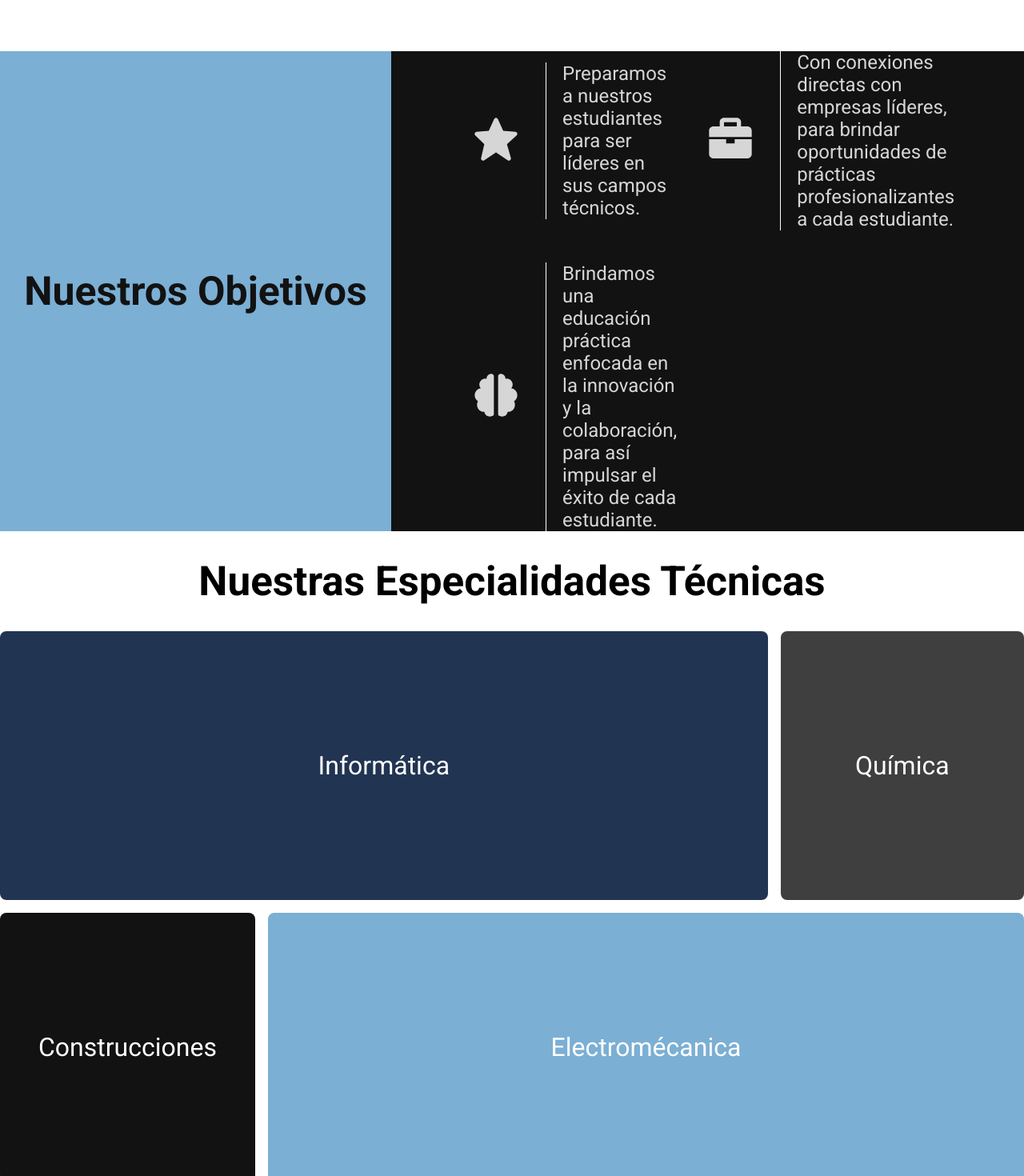
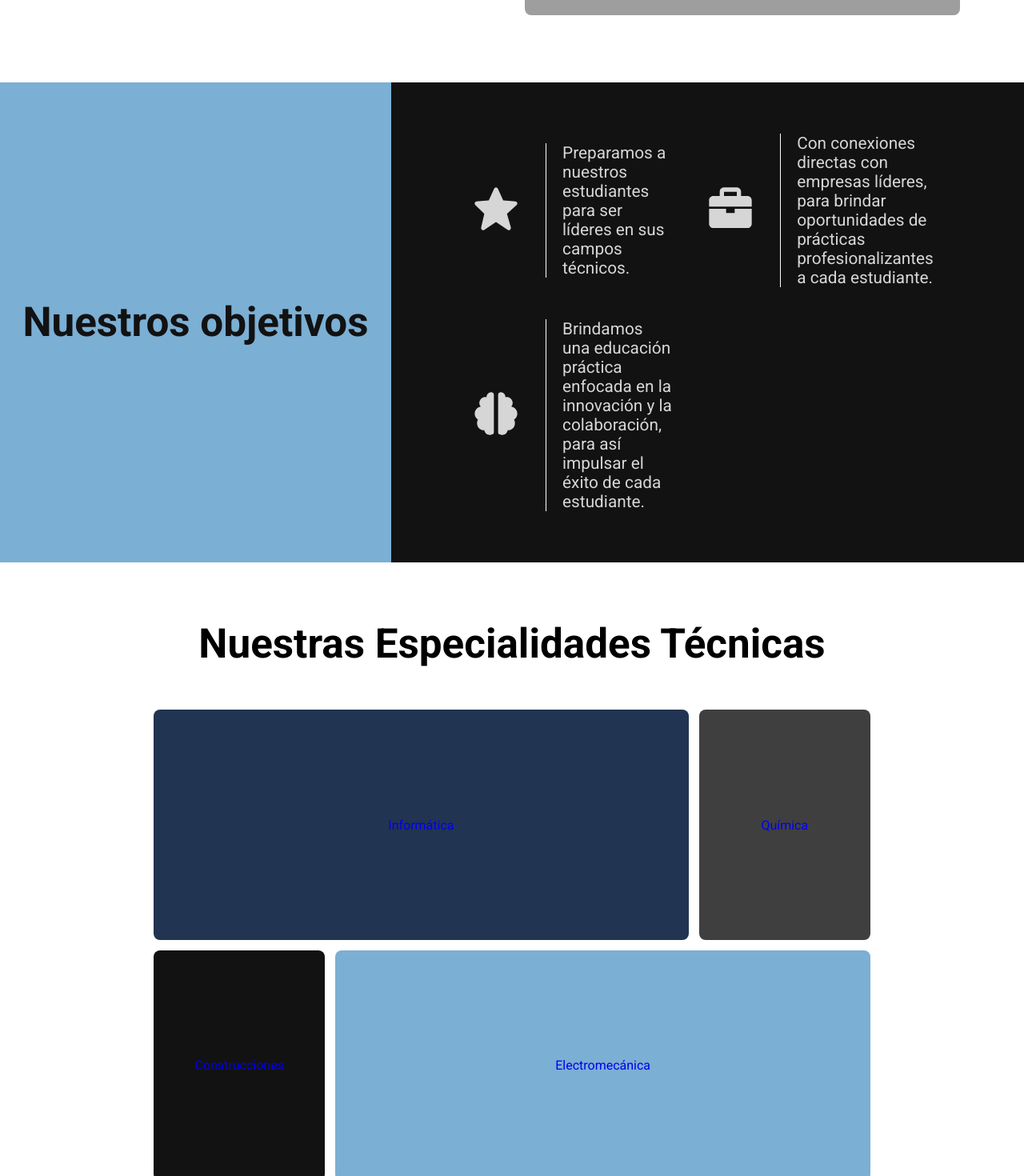
Before and after one commit to ProyectoEscuela2/EESTN2, a React (Vite) app: page / in a window 1280 px wide. Shown: the part 1330-2800 px from the top of the page at 80% size. Built offline with nearby package versions, Linux system fonts and the light colour scheme; grey boxes are pictures that could not be loaded; a web font is replaced by a local one.

Commit message:
Modificaciones en el Home para hacerlo adaptativo y utilizando componentes, agregado React Router en el home, el año del titulo se calcula

```diff
--- /dev/null
+++ b/src/assets/static/home/home.js
@@ -0,0 +1,15 @@
+export const HOME_DATA = [
+
+    {
+        "id":0,
+        "texto":"Preparamos a nuestros estudiantes para ser líderes en sus campos técnicos.",
+
+    },{
+        "id":1,
+        "texto":"Con conexiones directas con empresas líderes, para brindar oportunidades de prácticas profesionalizantes a cada estudiante.",
+    },{
+        "id":2,
+        "texto":"Brindamos una educación práctica enfocada en la innovación y la colaboración, para así impulsar el éxito de cada estudiante.",
+    }
+
+]
--- a/src/components/carruseles/carrusel.css
+++ b/src/components/carruseles/carrusel.css
@@ -3,7 +3,7 @@
     display: flex;
     flex-wrap: nowrap;
     width: 100%;
-    height: 35vw;
+    height: fit-content;
 }
 
 .grupos{
--- a/src/components/footer/footer.css
+++ b/src/components/footer/footer.css
@@ -33,3 +33,6 @@
     text-align: center;
     font-size: 1vw
 }
+h6{
+    font-size: 1.3vw;
+}
--- a/src/components/iconList/lista.jsx
+++ b/src/components/iconList/lista.jsx
@@ -2,8 +2,11 @@ import { useState } from "react"
 import { BiSolidFactory } from "react-icons/bi";
 import { EMP_DATA } from "../../assets/static/especialidades/empresas";
 import './lsita.css'
+import { BiSolidBriefcase, BiSolidStar } from "react-icons/bi";
+import { BiSolidBrain } from "react-icons/bi";
+import { BiSolidGraduation } from "react-icons/bi";
 
-export default function ListaPasantias({ children }){
+export function ListaPasantias({ children }){
 
     const [max, setMax] = useState(4)
     const [back, setBack] = useState(children.length)
@@ -14,7 +17,6 @@ export default function ListaPasantias({ children }){
         setMax(back)
         setBack(max)
         setActive(!isActive)
-
     }
 
     return<>
@@ -33,3 +35,26 @@ export default function ListaPasantias({ children }){
     </>
 
 }
+
+export function Lista({data}){
+
+    const [icons,setIcons] = useState([<BiSolidStar size="4rem" />, <BiSolidBriefcase size="4rem" />, <BiSolidBrain size="4rem" />])
+
+    return<>
+        <div className="cont-list">
+            <ul className="list-ul">
+
+
+                {data.map( (dat, index) =>(
+                    <>
+
+                    <li className="list-li" key={index}><div className="list-img-cont">{icons[index]}</div><div className="list-li-text">{dat.texto}</div></li>
+
+                    </>
+                ))}
+            </ul>
+        </div>
+
+    </>
+
+}
--- a/src/components/iconList/lsita.css
+++ b/src/components/iconList/lsita.css
@@ -7,7 +7,7 @@
     border-radius: 50%;
 }
 .list-li-text{
-    font-size: 1.5rem;
+    font-size: 1.3rem;
     border-left: 1px solid white;
     padding-left: 20px;
 }
@@ -37,6 +37,7 @@
 .list-ul{
     display: flex;
     flex-wrap: wrap;
+    align-items: center;
 }
 
 .cont-list{
--- a/src/pages/especialidades.jsx
+++ b/src/pages/especialidades.jsx
@@ -9,7 +9,7 @@ import { QUI_DATA } from "../assets/static/especialidades/quimica";
 import { INFO_DATA } from "../assets/static/especialidades/informatica";
 import { ELECTRO_DATA } from "../assets/static/especialidades/electromecanica";
 import { Seccion, BotonSeccion } from "../components/seccion/seccion";
-import Lista from "../components/iconList/lista";
+import { ListaPasantias } from "../components/iconList/lista";
 import { CarruselTriple } from "../components/carruseles/carrusel";
 import { IMAGENES } from "../assets/static/Galerias/imagenes";
 
@@ -76,7 +76,7 @@ export default function Especialidades(){
                 </div>
                 </div>
 
-                <Seccion invertida titulo="Pasantías"><Lista>{dataActive.practicasInfo}</Lista></Seccion>
+                <Seccion invertida titulo="Pasantías"><ListaPasantias >{dataActive.practicasInfo}</ListaPasantias ></Seccion>
 
 
             </article>
--- a/src/pages/galeria/index.jsx
+++ b/src/pages/galeria/index.jsx
@@ -11,7 +11,7 @@ export default function Galeria() {
 	const modificarVerMas = () => setVerMas(!isVerMas);
 
 	return <div className={`Galeria`}>
-		<h2>Galeria!</h2>
+		<h2>Galería</h2>
 		{/* Carousel */}
 		<div className="Galeria__Carousel">
 			<CarruselTriple tamañoGrupos="3" imagenesList={IMAGENES} />
--- a/src/pages/home.jsx
+++ b/src/pages/home.jsx
@@ -1,25 +1,29 @@
 import '../styles/App.css'
 import { Seccion } from "../components/seccion/seccion";
-import { BiSolidBriefcase, BiSolidStar } from "react-icons/bi";
-import { BiSolidBrain } from "react-icons/bi";
-import { BiSolidGraduation } from "react-icons/bi";
-
 import {CarruselTriple} from "../components/carruseles/carrusel";
-
-
 import '../components/iconList/lista'
+import { Lista } from '../components/iconList/lista';
+import { HOME_DATA } from '../assets/static/home/home';
+import { useEffect, useState } from 'react';
+import { IMAGENES } from "../assets/static/Galerias/imagenes";
+import { Link } from 'react-router-dom';
 
 export default function Home(){
+
+    const fecha = new Date()
+    const year = fecha.getFullYear()
+    const nacEscuela = 1924
+    const [escuela, setEscuela] = useState(year - nacEscuela)
 
     return<>
 
         <div className="contInicio">
             <div className="gradient"></div>
                 <div className= "textInicio">
-                    <p className="animation1">¡Bienvenido!</p>
-                    <h1 className="animation1">EEST Nº 2</h1>
-                    <p className="animation2">Gral. Ing. Manuel N. Savio, San Nicolas</p>
-                    <h2 className="animation3"> ¡Celebrando los <b>100</b> años de nuestra institución!</h2>
+                    <p className="animation2">¡Bienvenido!</p>
+                    <h1 className="animation2">EEST Nº 2</h1>
+                    <p className="animation2">Gral. Ing. Manuel N. Savio, San Nicolás</p>
+                    <h2 className="animation3"> ¡Celebrando los {escuela} años de nuestra institución!</h2>
             </div>
         </div>
 
@@ -47,41 +51,9 @@ export default function Home(){
 
         <div className="contObjetivos">
             <div className="contenedor-sec-main">
-                <h2 className="titulo-sec-main">Nuestros Objetivos</h2>
-            <div className="text-sec-main">
-                <div className="cont-list">
-                    <ul className="list-ul">
-                        <li className="list-li">
-                            <div className="list-img-cont">
-                                <BiSolidStar size="4rem" />
-                            </div>
-                            <div className="list-li-text">
-                                Preparamos a nuestros estudiantes para ser líderes en sus campos técnicos.
-                            </div>
-                        </li>
-
-                        <li className="list-li">
-                            <div className="list-img-cont">
-                                <BiSolidBriefcase size="4rem" />
-                            </div>
-                            <div className="list-li-text">
-                            Con conexiones directas con empresas líderes, para brindar oportunidades de prácticas profesionalizantes a cada estudiante.
-                            </div>
-                        </li>
-
-                        <li className="list-li">
-                            <div className="list-img-cont">
-                                <BiSolidBrain size="4rem" />
-                            </div>
-                            <div className="list-li-text">
-                            Brindamos una educación práctica enfocada en la innovación y la colaboración, para así impulsar el éxito de cada estudiante.
-                            </div>
-                        </li>
-                    </ul>
-                </div>
-
-            </div>
-
+            <Seccion titulo="Nuestros objetivos">
+                    <Lista data={HOME_DATA}/>
+            </Seccion>
 
             </div>
         </div>
@@ -90,30 +62,37 @@ export default function Home(){
         <div className="flex-aling-center">
                 <h2>Nuestras Especialidades Técnicas</h2>
 
+                <Link to="/especialidades">
                 <div className="wrapper ">
+
                     <div className="info">
-                        <a href="/especialidades">Informática</a>
+                        Informática
                     </div>
+
                     <div className="quimica">
-                        <a href="#">Química</a>
+                        Química
                     </div>
 
                     <div className="mmo">
-                        <a href="#">Construcciones</a>
+                        Construcciones
                     </div>
+
                     <div className="electro">
-                        <a href="#">Electromécanica</a>
+                        Electromecánica
                     </div>
+
                 </div>
-
+                </Link>
             </div>
         </div>
 
+        <h2>Galeria</h2>
+
+        <div className="alinear">
         <div className="contCarrousel">
-            <div className="flex-aling-center">
-            </div>
+            <CarruselTriple tamañoGrupos="3" imagenesList={IMAGENES} />
         </div>
-
+        </div>
 
     </>
 }
--- a/src/styles/App.css
+++ b/src/styles/App.css
@@ -123,14 +123,15 @@
 
 .contEspecialidades .wrapper {
     display: grid;
-    grid-gap: 1rem;
+    grid-gap: 1vw;
     grid-template-columns: repeat(4, 1fr);
     margin-top: 2rem;
+    width: 70vw;
 }
 
 .contEspecialidades .wrapper div {
     padding: 3rem;
-    height: 15rem;
+    height: 15vw;
     border-radius: .5rem;
     display: flex;
     justify-content: center;
@@ -138,13 +139,11 @@
     background-size: cover;
     background-position: center;
     background-repeat: no-repeat;
-    transition: background .5s ease-in-out;
-
+    transition: all .5s ease-in-out;
 }
-
 .contEspecialidades .wrapper div a {
     color: #fff;
-    font-size: 32px;
+    font-size: 2.5vw;
     z-index: 1;
     position: relative;
 }
@@ -166,21 +165,77 @@
     background: var(--color-secundario-brillante);
 }
 
+
+@keyframes aniacionInfo {
+
+    from{
+        background-color: transparent;
+        background-image: url("https://associationsnow.com/wp-content/uploads/2016/01/0111_javascript.jpg");
+        opacity: 0;
+    }to{
+        opacity: 1;
+        background-image: url("https://associationsnow.com/wp-content/uploads/2016/01/0111_javascript.jpg");
+        background-color: transparent;
+
+    }
+
+}
+
+@keyframes aniacionElectro {
+
+    from{
+        background-image: url("../../public/imagenes/electrobanner.jpg");
+        background-color: transparent;
+        opacity: 0;
+    }to{
+        opacity: 1;
+        background-image: url("../../public/imagenes/electrobanner.jpg");
+        background-color: transparent;
+
+    }
+
+}
+@keyframes aniacionQuimica {
+
+    from{
+        background-image: url("https://concepto.de/wp-content/uploads/2014/08/quimica-1-e1589576962905.jpg");
+        background-color: transparent;
+        opacity: 0;
+    }to{
+        opacity: 1;
+        background-image: url("https://concepto.de/wp-content/uploads/2014/08/quimica-1-e1589576962905.jpg");
+        background-color: transparent;
+
+    }
+
+}
+
+@keyframes aniacionMmo {
+
+    from{
+        background-image: url("https://img.freepik.com/fotos-premium/planos-arquitectonicos-casa-proyecto-arquitectonico-concepto-construccion-dibujos-disenos-tecnicos-ingenieria-mesa-ai-generado_538213-3263.jpg");
+        background-color: transparent;
+        opacity: 0;
+    }to{
+        opacity: 1;
+        background-image: url("https://img.freepik.com/fotos-premium/planos-arquitectonicos-casa-proyecto-arquitectonico-concepto-construccion-dibujos-disenos-tecnicos-ingenieria-mesa-ai-generado_538213-3263.jpg");
+        background-color: transparent;
+
+    }
+
+}
+
 .contEspecialidades .wrapper .info:hover {
-    background-image: url("https://associationsnow.com/wp-content/uploads/2016/01/0111_javascript.jpg");
-    background-color: transparent;
+    animation: aniacionInfo 0.5s ease forwards;
 }
 .contEspecialidades .wrapper .quimica:hover {
-    background-image: url("https://concepto.de/wp-content/uploads/2014/08/quimica-1-e1589576962905.jpg");
-    background-color: transparent;
+    animation: aniacionQuimica 0.5s ease forwards;
 }
 .contEspecialidades .wrapper .mmo:hover {
-    background-image: url("https://img.freepik.com/fotos-premium/planos-arquitectonicos-casa-proyecto-arquitectonico-concepto-construccion-dibujos-disenos-tecnicos-ingenieria-mesa-ai-generado_538213-3263.jpg");
-    background-color: transparent;
+    animation: aniacionMmo 0.5s ease forwards;
 }
 .contEspecialidades .wrapper .electro:hover {
-    background-image: url("../../public/imagenes/electrobanner.jpg");
-    background-color: transparent;
+    animation: aniacionElectro 0.5s ease forwards;
 }
 
 
@@ -194,3 +249,66 @@
         padding: 2rem;
     }
 }
+
+.animation3{
+
+    animation: animation3 1s ease forwards;
+
+}
+
+.animation2{
+    animation: animation2 1s ease forwards;
+}
+
+@keyframes animation2 {
+
+    from{
+
+        transform: translateY(-20px);
+        opacity: 0;
+
+    }to{
+
+        transform: translateY(0px);
+        opacity: 1;
+
+    }
+}
+
+
+
+@keyframes animation3 {
+
+    from{
+
+        transform: translateY(20px);
+        opacity: 0;
+
+    }to{
+
+        transform: translateY(0px);
+        opacity: 1;
+
+    }
+
+}
+.alinear{
+
+
+    display: flex;
+    flex-wrap: wrap;
+    justify-content: center;
+    width: 100%;
+}
+.contCarrousel{
+
+    padding: 2vw;
+    width: 80vw;
+
+}
+
+h2{
+    line-height: 100px;
+    font-size: 2.5rem;
+    text-align: center;
+}
```
